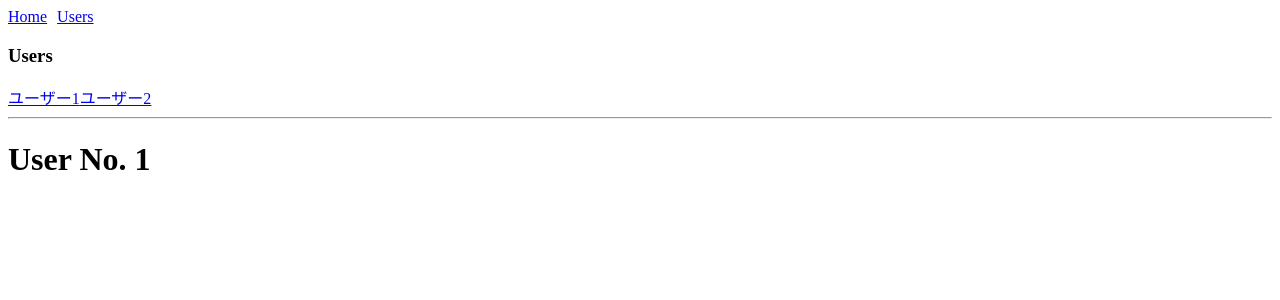
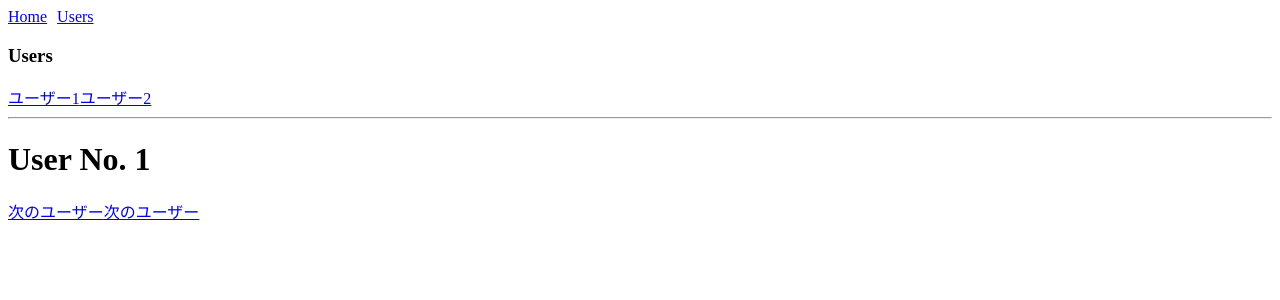
Before and after one commit to t-tazy/spa-vuejs, a Vue app: page /users/1 in a window 1280 px wide. Shown: the top 300 px of the page. Built offline with nearby package versions, Linux system fonts and the light colour scheme; the HTML template or start-up script is replaced by a standard one.

Commit message:
名前付きルート

```diff
--- a/src/router.js
+++ b/src/router.js
@@ -16,7 +16,7 @@
       props: true,
       children: [
         { path: "posts", component: UsersPosts },
-        { path: "profile", component: UsersProfile },
+        { path: "profile", component: UsersProfile, name: "users-id-profile" },
       ]
     }
   ]
--- a/src/views/Users.vue
+++ b/src/views/Users.vue
@@ -5,6 +5,8 @@
     <router-link to="/users/2">ユーザー2</router-link>
     <hr>
     <h1>User No. {{ id }}</h1>
+    <router-link :to="'/users/' + (Number(id) + 1) + '/profile'">次のユーザー</router-link>
+    <router-link :to="{ name: 'users-id-profile', params: { id: Number(id) + 1 } }">次のユーザー</router-link>
     <router-view></router-view>
   </div>
 </template>
```
